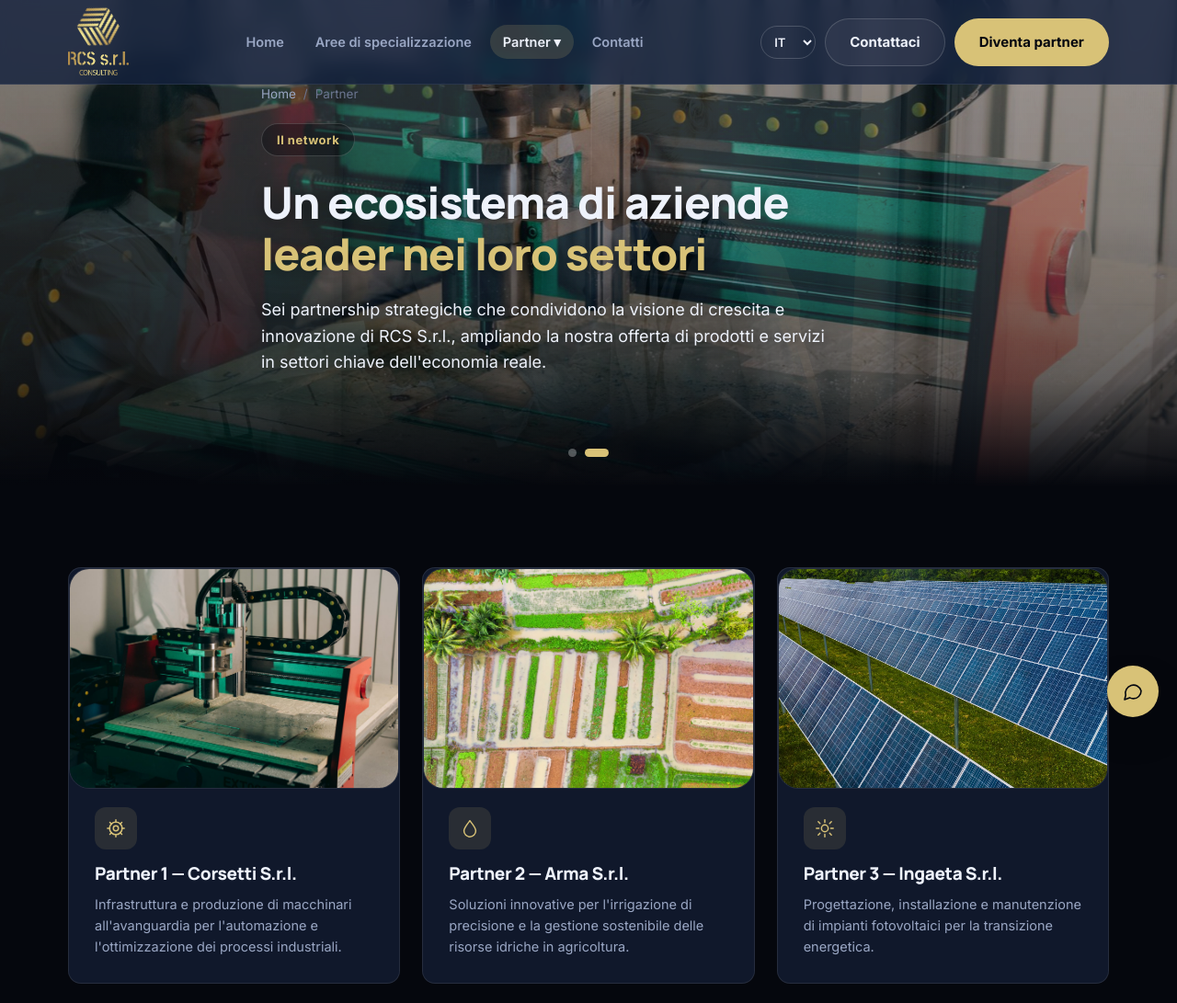
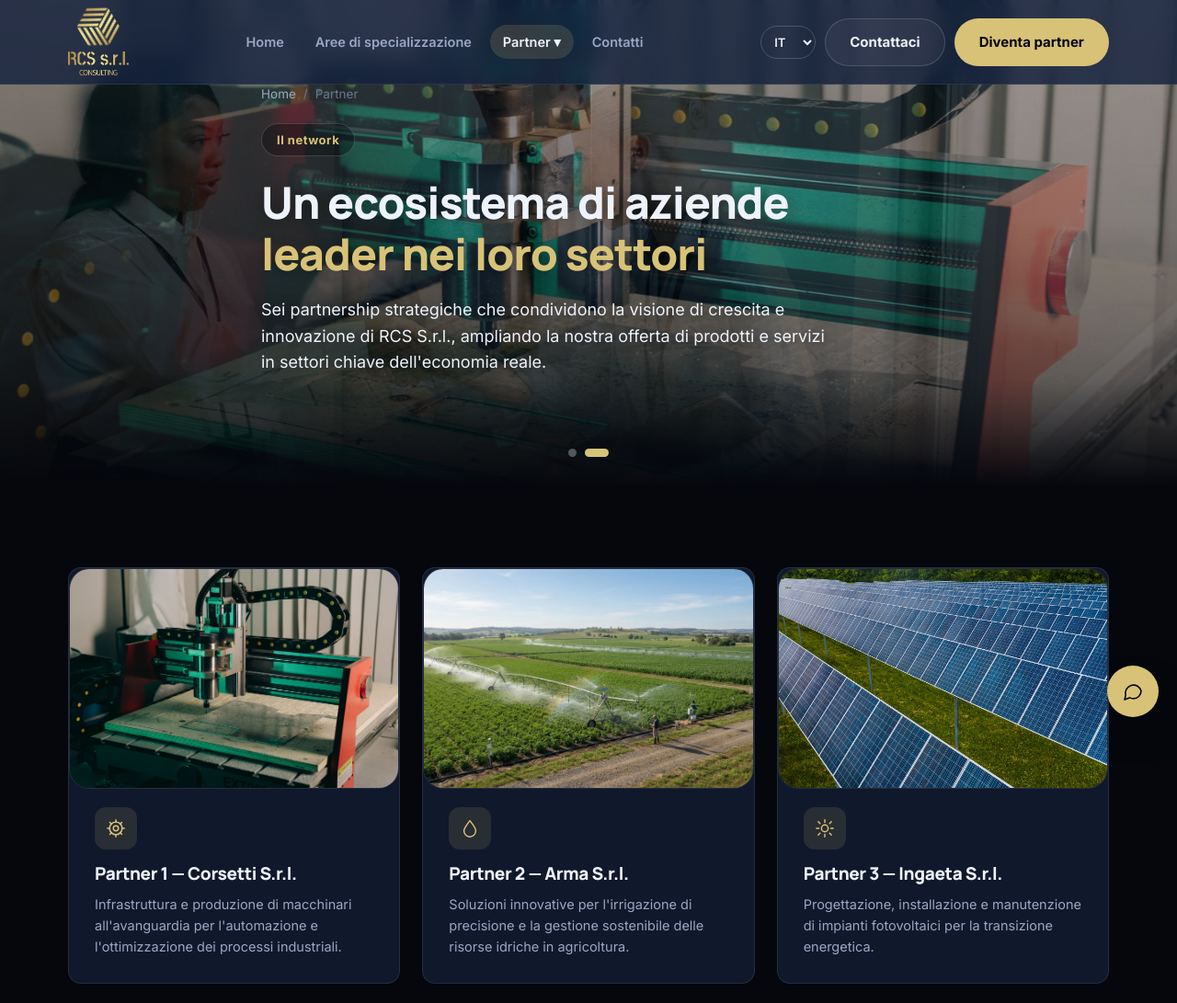
Before and after one commit to theophilekamd-rgb/rcs-site-web, a plain HTML site: page rcs-sito/partner.html in a window 1280 px wide. Shown: the top 1091 px of the page at 92% size. Drawn offline with Linux system fonts and the light colour scheme.

Commit message:
Use new Arma image on partner overview card

```diff
--- a/rcs-sito/partner.html
+++ b/rcs-sito/partner.html
@@ -93,7 +93,7 @@
 
         <a href="partner-arma.html" class="card reveal reveal-delay-1">
           <div class="media-frame media-ratio-3-2" style="margin:-28px -28px 20px;">
-            <img src="assets/img/stock/2264700.jpg" alt="Vista aerea di campi agricoli irrigati" loading="lazy">
+            <img src="assets/img/stock/arma-pivot-aerea.jpg" alt="Vista aerea di campi agricoli irrigati" loading="lazy">
           </div>
           <div class="icon-badge"><svg class="icon" viewBox="0 0 24 24" fill="none" stroke="currentColor" stroke-width="1.6" stroke-linecap="round" stroke-linejoin="round" aria-hidden="true"><path d="M12 3c4 5 7 8.5 7 12a7 7 0 0 1-14 0c0-3.5 3-7 7-12z"/></svg></div>
           <h3>Partner 2 — Arma S.r.l.</h3>
```
